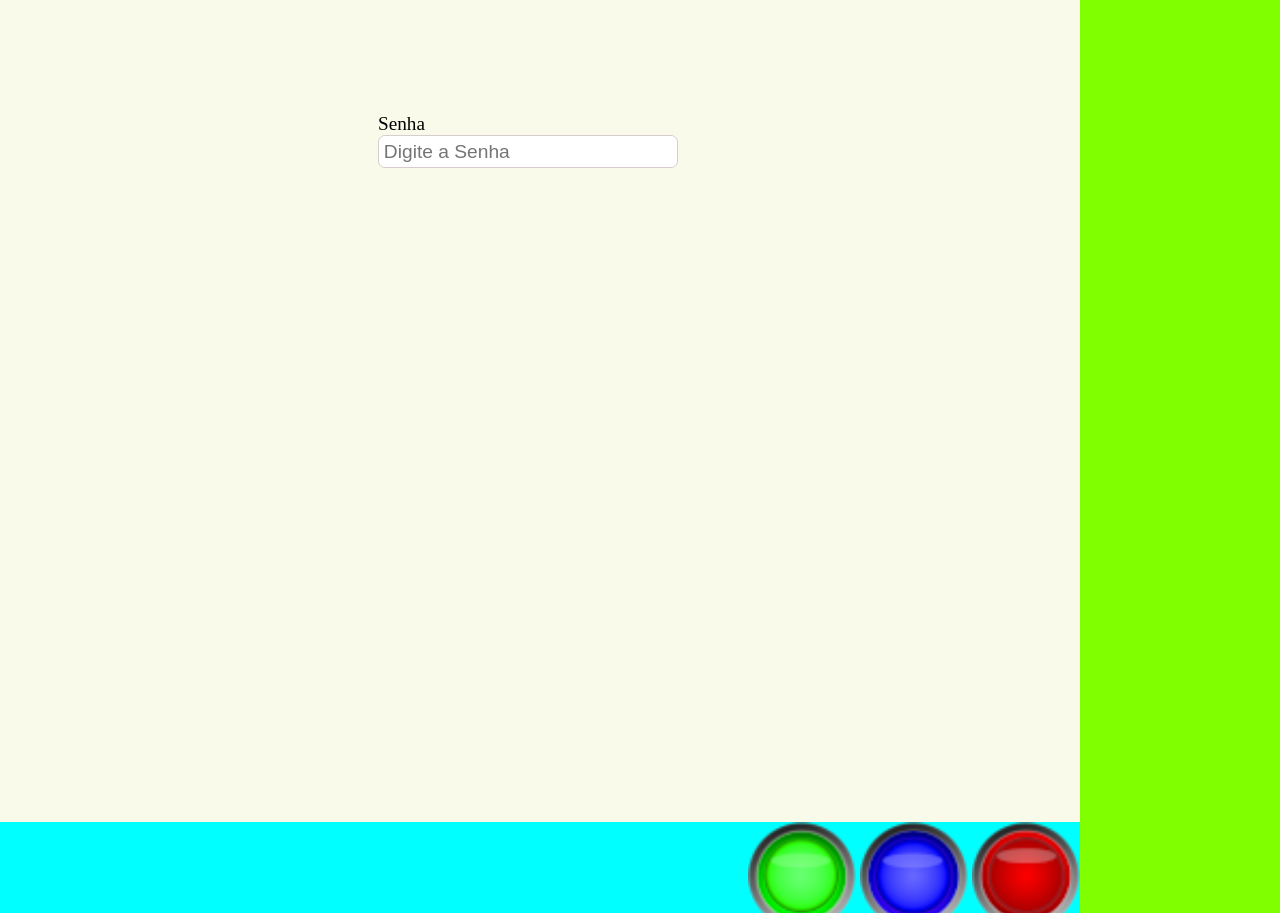
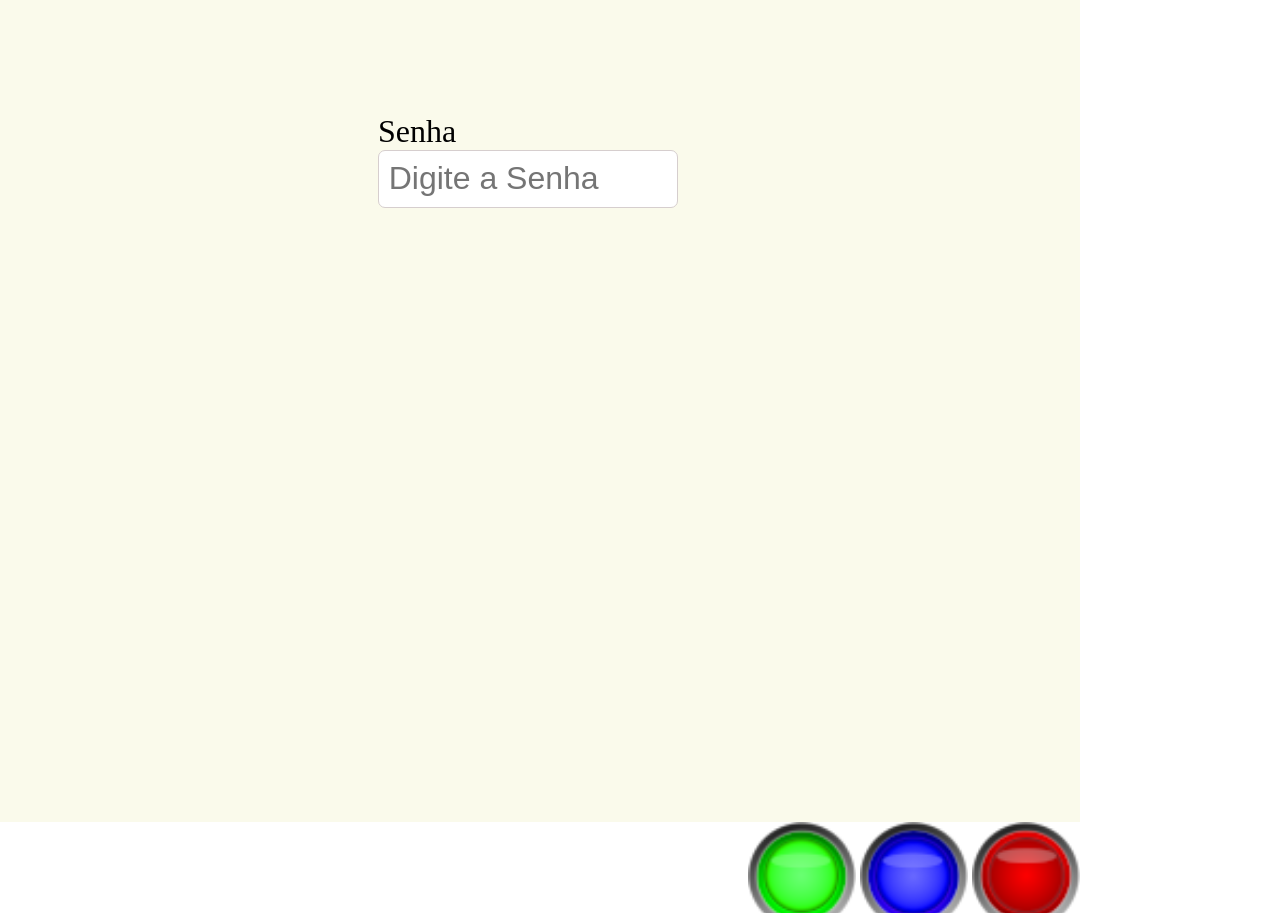
Before and after one commit to eiagit/jven, a plain HTML site: page index.html in a window 1280 px wide. Shown: the part 1226-2139 px from the top of the page. Drawn offline with Linux system fonts and the light colour scheme.

Commit message:
alter index.css

```diff
--- a/css/index.css
+++ b/css/index.css
@@ -10,7 +10,6 @@
     flex-direction: column;
     width : 1080px;
     height: 2160px;
-    background-color: chartreuse;
 
 }
 .div_mae{
@@ -50,11 +49,11 @@
     width: 540px;
 }
 .la_senha{
-    font-size: larger;
+    font-size: xx-large;
 }
 .me_password{
-    padding :5%;
-    font-size: larger;
+    padding :10%;
+    font-size: xx-large;
     border-radius: 7px;
     width : 300px;
     border : 1px rgb(214, 206, 206) solid
@@ -72,7 +71,6 @@
     text-align: right;
     height: fit-content;
     width : 100%;
-    background-color: aqua;
 }
 .btn{
     width :10%;
```
